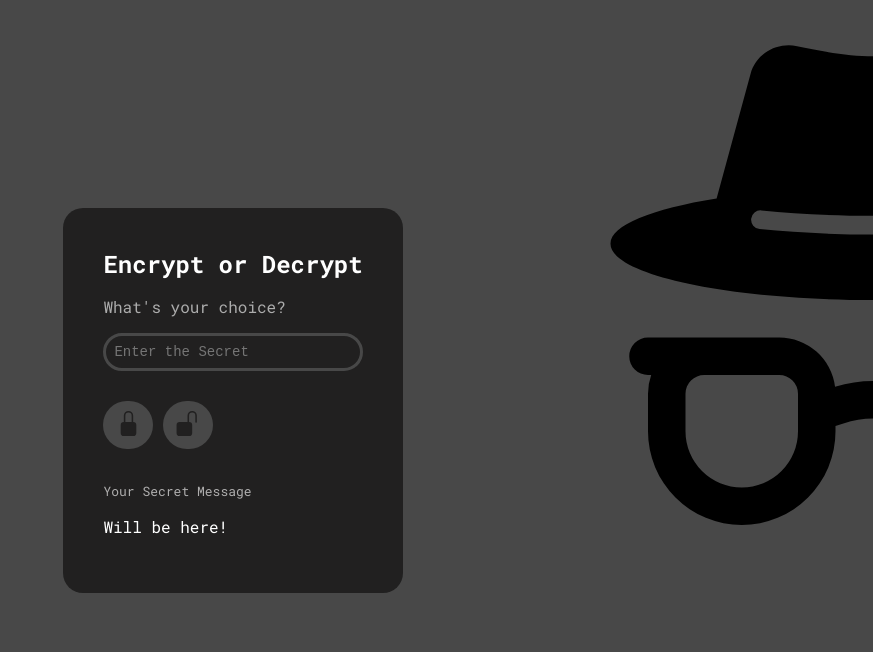
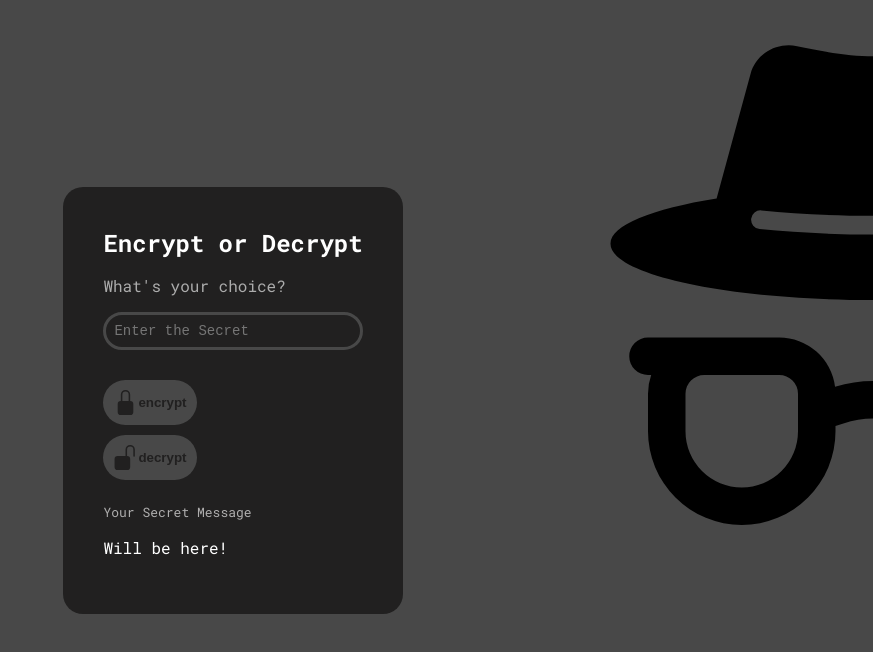
Before and after one commit to SangeethSDevan/Keep-it-Secret, a plain HTML site: page index.html in a window 1280 px wide. Shown: the whole page, without its empty margins (407-1280 px from the left). Drawn offline with Linux system fonts and the light colour scheme; a web font is replaced by a local one.

Commit message:
input update

```diff
--- a/index.html
+++ b/index.html
@@ -23,8 +23,8 @@
             <p id="choice">What's your choice?</p>
             <input type="text" placeholder="Enter the Secret" id="encrypt">
             <div class="button">
-                <button onclick="encrypt()"><img src="./Assets/lock-fill.svg"></button>
-                <button onclick="decrypt()"><img src="./Assets/unlock-fill.svg"></button>
+                <button onclick="encrypt()"><img src="./Assets/lock-fill.svg">encrypt</button>
+                <button onclick="decrypt()"><img src="./Assets/unlock-fill.svg">decrypt</button>
             </div>
             <label for="encrypted">Your Secret Message</label>
             <p id="encrypted">Will be here!</p>
--- a/script.js
+++ b/script.js
@@ -1,5 +1,6 @@
 function encrypt(){
     let text=document.getElementById("encrypt").value.trim()
+    document.getElementById("encrypt").value="";
     let result=""
     let n=text.length;
     let random = Math.floor(Math.random()*n)
@@ -19,6 +20,7 @@ function encrypt(){
 
 function decrypt(){
     let text=document.getElementById("encrypt").value.trim()
+    document.getElementById("encrypt").value="";
     let result=""
     let n = text.length;
     let random = Math.floor(Math.random()*n)
--- a/style.css
+++ b/style.css
@@ -45,6 +45,7 @@ input {
     color: white;
     font-size: 14px;
     font-family: "Kode Mono", monospace;
+    margin-bottom: 20px;
 }
 
 #incognito {
@@ -55,16 +56,21 @@ input {
 }
 
 button {
-    margin-top: 30px;
-    margin-bottom: 30px;
+    margin-top: 10px;
     padding: 10px;
     background-color: rgb(72, 72, 72);
     border: none;
     border-radius: 80px;
-    width: 50px;
     cursor: pointer;
+    display: flex;
+    align-items: center;
+    justify-content: center;
+    font-weight: 580;
+    color: rgb(33, 32, 32);
 }
-
+.button{
+    margin-bottom: 20px;
+}
 label {
     color: rgb(175, 174, 174);
     font-size: small;
@@ -78,7 +84,7 @@ label {
     }
 }
 
-@media (min-width:1500px){
+@media (min-width:1500px) {
     .card {
         transform: scale(1.5);
     }
```
